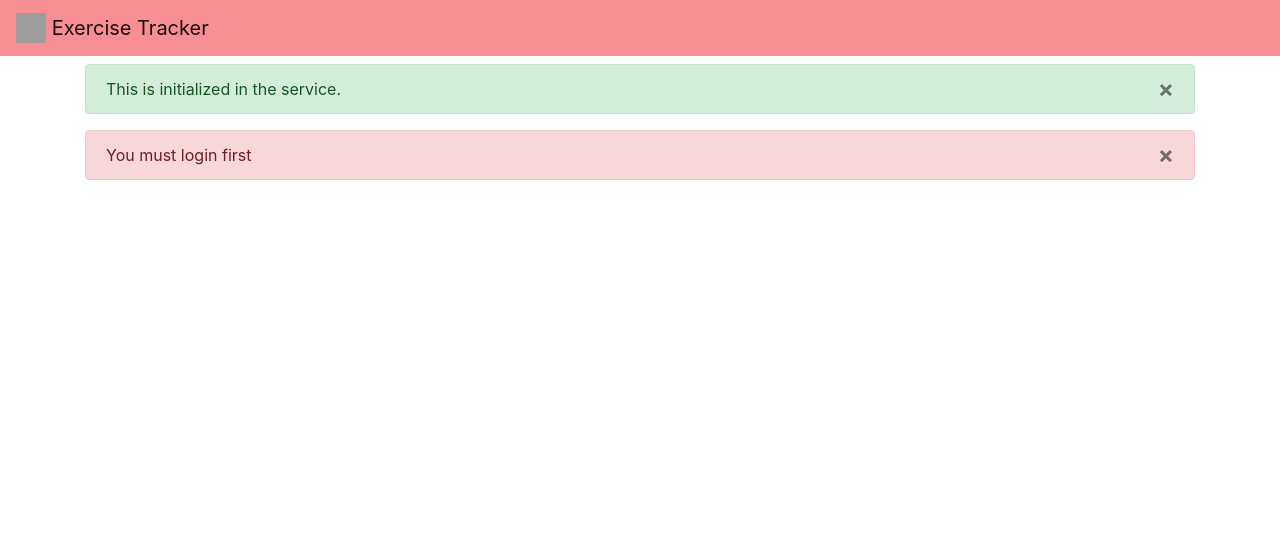
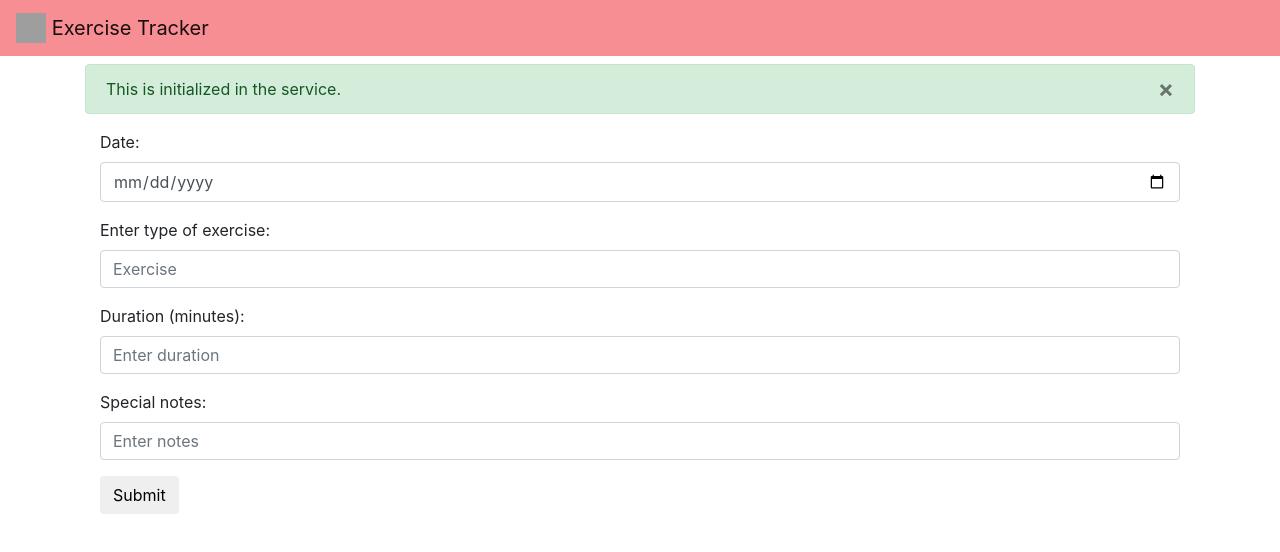
Before and after one commit to wallacek7/ExerciseApp, an Angular app: page /exercise in a window 1280 px wide. Before the commit this address led to /. Shown: the top 552 px of the page. Built offline with nearby package versions, Linux system fonts and the light colour scheme; grey boxes are pictures that could not be loaded.

Commit message:
User form to submit workout to app

```diff
--- a/src/app/app.module.ts
+++ b/src/app/app.module.ts
@@ -31,6 +31,7 @@ import { ExerciseComponent } from './exercise/exercise.component';
     RouterModule.forRoot([
       { path: 'home', component: HomeComponent },
       { path: 'game', component: GameComponent },
+      { path: 'exercise', component: ExerciseComponent },
       { path: 'login', component: LoginComponent },
       { path: '', redirectTo: '/home', pathMatch: 'full'}
     ])
--- a/src/app/exercise/exercise.component.html
+++ b/src/app/exercise/exercise.component.html
@@ -1,3 +1,23 @@
-<p>
-  exercise works!
-</p>
+
+<div class="container">
+
+  <form action="/form.php" method="post">
+    <div class="form-group">
+      <label for="date">Date:</label>
+      <input type="date" class="form-control" id="date" placeholder="Enter date" name="date">
+    </div>
+    <div class="form-group">
+      <label for="type">Enter type of exercise:</label>
+      <input type="type" class="form-control" id="type" placeholder="Exercise" name="type">
+    </div>
+    <div class="form-group">
+      <label for="duration">Duration (minutes):</label>
+      <input type="number" class="form-control" id="duration" placeholder="Enter duration" name="duration">
+    </div>
+    <div class="form-group">
+      <label for="notes">Special notes:</label>
+      <input type="text" class="form-control" id="notes" placeholder="Enter notes" name="notes">
+    </div>
+    <button type="submit" class="btn btn-default">Submit</button>
+  </form>
+</div>
--- a/src/app/exercise/exercise.component.ts
+++ b/src/app/exercise/exercise.component.ts
@@ -1,4 +1,8 @@
 import { Component, OnInit } from '@angular/core';
+import { Http } from "@angular/http";
+import { MessagesService } from '../services/messages.service';
+import { GameService } from '../services/game.service';
+import { Router } from '@angular/router';
 
 @Component({
   selector: 'app-exercise',
@@ -7,7 +11,10 @@ import { Component, OnInit } from '@angular/core';
 })
 export class ExerciseComponent implements OnInit {
 
-  constructor() { }
+  constructor(
+    private http: Http,
+    private _Router: Router
+  ) { }
 
   ngOnInit() {
   }
--- a/src/app/services/messages.service.ts
+++ b/src/app/services/messages.service.ts
@@ -7,8 +7,8 @@ export class MessagesService {
 
   constructor() {
     this.Messages = [
-        { Text: 'This is initialized in the service.', Type: 'success'},
-        { Text: 'You must login first', Type: 'danger' }
+        { Text: 'This is initialized in the service.', Type: 'success'}
+
     ];
   }
 
```
Also changed, not shown: 1 other file (tests, documents, lock files or other folders).
